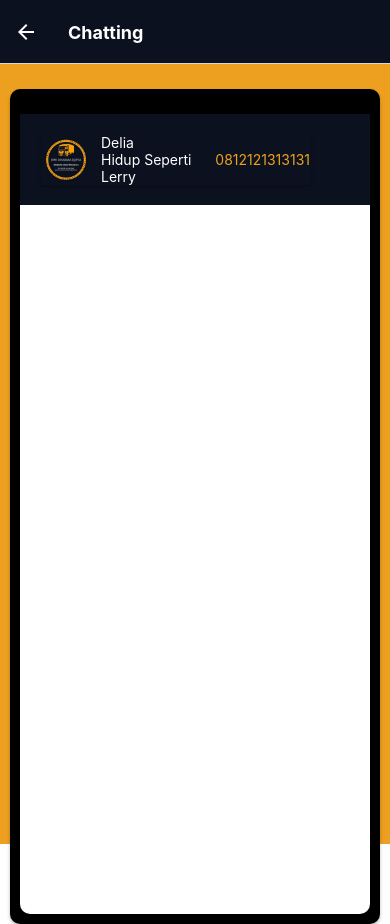
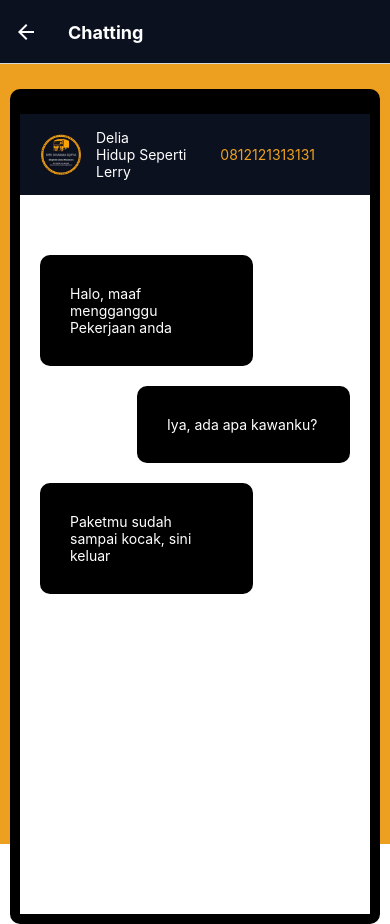
Before and after one commit to ShiroKatsuya/AnterIn_Mobile, a React Native app: screen /Chatting in a window 390 px wide. Built offline with nearby package versions, Linux system fonts and the light colour scheme.

Commit message:
Tambah fitur chat

```diff
--- a/App.js
+++ b/App.js
@@ -54,6 +54,14 @@ function MainTab() {
           iconName = focused
             ? require('./pages/img/Profil-aktif.png') // Ganti dengan path ke gambar aktif Anda
             : require('./pages/img/Profil.png'); // Ganti dengan path ke gambar default Anda
+        } else if (route.name === 'Profile') {
+          iconName = focused
+            ? require('./pages/img/Profil-aktif.png') // Ganti dengan path ke gambar aktif Anda
+            : require('./pages/img/Profil.png'); // Ganti dengan path ke gambar default Anda
+        } else if (route.name === 'Profile') {
+          iconName = focused
+            ? require('./pages/img/Profil-aktif.png') // Ganti dengan path ke gambar aktif Anda
+            : require('./pages/img/Profil.png'); // Ganti dengan path ke gambar default Anda
         }
 
         return <Ionicons name={iconName} size={size} color={color} />;
@@ -70,9 +78,6 @@ function MainTab() {
           ...headerOption,
           HeaderCustome: (props) => <headerTitle {...props} />,
         }}
-
-
-
       />
       <Tab.Screen
         name="Transaksi"
@@ -81,6 +86,24 @@ function MainTab() {
           ...headerOption,
           HeaderCustome: (props) => <headerTitle {...props} />,
           title: "Transaksi",
+        }}
+      />
+      <Tab.Screen
+        name="Pilih Paket"
+        component={Transaksi}
+        options={{
+          ...headerOption,
+          HeaderCustome: (props) => <headerTitle {...props} />,
+          title: "",
+        }}
+      />
+      <Tab.Screen
+        name="Pemberitahuan"
+        component={Profile}
+        options={{
+          ...headerOption,
+          HeaderCustome: (props) => <headerTitle {...props} />,
+          title: "Profile",
         }}
       />
       <Tab.Screen
--- a/pages/konsumen/Chatting/index.js
+++ b/pages/konsumen/Chatting/index.js
@@ -1,38 +1,79 @@
-import { StyleSheet, Text, View,Image } from 'react-native'
-import React from 'react'
+import { StyleSheet, Text, View, Image } from 'react-native';
+import React from 'react';
+import { Dimensions } from 'react-native';
+
+const { width } = Dimensions.get('window');
 
 export default function Chatting() {
   return (
     <View style={styles.container}>
-            <View>
-
       <View style={styles.header}>
-
-
-
         <View style={styles.main}>
           <View style={styles.cardInfo}>
             <View style={styles.cardInfoRow}>
               <Image source={require('../../img/logo.png')} style={styles.logo} />
-              <View style={{flex: 1}}>
-                <Text style={{color: 'white'}}>Delia</Text>
-                <Text style={{color: 'white'}}>Hidup Seperti Lerry</Text>
+              <View style={{ flex: 1 }}>
+                <Text style={{ color: 'white' }}>Delia</Text>
+                <Text style={{ color: 'white' }}>Hidup Seperti Lerry</Text>
               </View>
-              <View style={{alignItems: 'flex-end'}}>
-                <Text style={{color: '#EDA01F'}}>0812121313131</Text>
+              <View style={{ alignItems: 'flex-end' }}>
+                <Text style={{ color: '#EDA01F' }}>0812121313131</Text>
+              </View>
+            </View>
+          </View>
+          <View style={styles.resultcontainer}>
+            <View style={styles.result1}>
+              <Text style={{ color: 'white' }}>Halo, maaf mengganggu Pekerjaan anda</Text>
+            </View>
+            <View style={styles.result2}>
+              <Text style={{ color: 'white' }}>Iya, ada apa kawanku?</Text>
+            </View>
+            <View style={styles.result3}>
+              <Text style={{ color: 'white' }}>Paketmu sudah sampai kocak, sini keluar</Text>
             </View>
           </View>
         </View>
       </View>
-
-
     </View>
-            </View>
-    </View>
-  )
+  );
 }
 
 const styles = StyleSheet.create({
+  resultcontainer: {
+    flexDirection: 'column',
+    marginTop: 40,
+  },
+  result1: {
+    backgroundColor: 'black',
+    padding: 30,
+    borderRadius: 10,
+    alignItems: 'flex-start',
+    alignContent: 'flex-start',
+    marginTop: 20,
+    marginLeft: 20,
+    marginRight: width * 0.30, // Menggunakan persentase dari lebar layar
+  },
+  result2: {
+    backgroundColor: 'black',
+    padding: 30,
+    borderRadius: 10,
+    alignItems: 'flex-start',
+    alignContent: 'flex-start',
+    marginLeft: width * 0.30, // Menggunakan persentase dari lebar layar
+    marginRight: 20,
+    marginTop: 20,
+  },
+  result3: {
+    backgroundColor: 'black',
+    padding: 30,
+    borderRadius: 10,
+    alignItems: 'flex-end',
+    alignContent: 'flex-end',
+    justifyContent: 'flex-end',
+    marginTop: 20,
+    marginLeft: 20,
+    marginRight: width * 0.30, // Menggunakan persentase dari lebar layar
+  },
   logo: {
     width: 50,
     height: 50,
@@ -40,9 +81,7 @@ const styles = StyleSheet.create({
   },
   cardInfo: {
     backgroundColor: '#0B111F',
-    padding: 20,
-
-
+    padding: 15,
   },
   cardInfoRow: {
     marginRight: 40,
@@ -50,41 +89,21 @@ const styles = StyleSheet.create({
     flexDirection: 'row',
     alignItems: 'center',
     justifyContent: 'space-between',
-    shadowColor: '#000',
-    shadowOffset: { width: 0, height: 2 },
-    shadowOpacity: 0.25,
-    shadowRadius: 3.84,
-    elevation: 5,
   },
-    container:{
-        flex:1,
-        backgroundColor:'#EDA01F',
-        padding:10
+  container: {
+    flex: 1,
+    backgroundColor: '#EDA01F',
+    padding: 10,
   },
-    header:{
-      marginTop:15,
-      backgroundColor:'black',
-      padding:10,
-      // paddingBottom:400
-      // width:530
-      borderRadius:10,
-      shadowColor: '#000',
-      shadowOffset: { width: 0, height: 2 },
-      shadowOpacity: 0.25,
-      shadowRadius: 3.84,
-      elevation: 5,
+  header: {
+    marginTop: 15,
+    backgroundColor: 'black',
+    padding: 10,
+    borderRadius: 10,
   },
-    main:{
-      backgroundColor:'#FFFFFF',
-
-      marginTop:15,
-      borderRadius:10,
-      shadowColor: '#000',
-      shadowOffset: { width: 0, height: 2 },
-      shadowOpacity: 0.25,
-      shadowRadius: 3.84,
-      elevation: 5,
-      height:800
+  main: {
+    backgroundColor: '#FFFFFF',
+    marginTop: 15,
+    height: 800,
   },
-
-})
+});
--- a/pages/konsumen/Dashboard/index.js
+++ b/pages/konsumen/Dashboard/index.js
@@ -43,7 +43,7 @@ const Dashboard = () => {
           <TouchableOpacity onPress={() => navigation.navigate('Pesanan')}>
             <Text style={styles.unggulanText}>Detail Pesanan</Text>
           </TouchableOpacity>
-          <TouchableOpacity onPress={() => navigation.navigate('Chat')}>
+          <TouchableOpacity onPress={() => navigation.navigate('Chatting')}>
             <Text style={styles.unggulanText}>Chat</Text>
           </TouchableOpacity>
           <TouchableOpacity onPress={() => navigation.navigate('KlasifikasiObjek')}>
--- a/pages/konsumen/Transaksi/index.js
+++ b/pages/konsumen/Transaksi/index.js
@@ -1,12 +1,64 @@
 import { StyleSheet, Text, View } from 'react-native'
 import React from 'react'
+import { useNavigation } from '@react-navigation/native';
 
 export default function Transaksi() {
+  const navigation =  useNavigation();
   return (
-    <View>
-      <Text>Transaksi</Text>
+    <View style={styles.container}>
+      <Text style={styles.text}>Pilih Paket yang Anda Mau:</Text>
+      <View style={styles.cardPaket}>
+        <View style={styles.cardPaketChild}>
+        </View>
+        <View style={styles.cardPaketChild}>
+        </View>
+        <View style={styles.cardPaketChild}>
+        </View>
+
+      </View>
     </View>
   )
 }
 
-const styles = StyleSheet.create({})
+const styles = StyleSheet.create({
+  container: {
+    flex: 1,
+    backgroundColor: '#eda01f',
+    padding: 20
+  },
+  cardPaket:{
+    backgroundColor: '#0b111f',
+    flexDirection: 'row',
+    borderRadius: 30,
+    padding: 20,
+    marginTop: 20,
+    shadowColor: '#000',
+    shadowOffset: { width: 0, height: 2 },
+    shadowOpacity: 0.25,
+    shadowRadius: 3.84,
+    elevation: 5,
+  },
+  text: {
+    fontSize: 18,
+    fontStyle: 'italic',
+    fontWeight:'bold',
+  },
+  text1: {
+    fontSize: 18,
+    color: 'white',
+    fontStyle: 'italic',
+    fontWeight:'bold',
+  },
+  cardPaketChild:{
+    backgroundColor: 'grey',
+
+    width: 0.1,
+    height: 0.1,
+    borderRadius: 7,
+    color: 'white',
+    // padding: 5,
+    marginRight: 10,
+    marginTop:40,
+    padding: 20
+  }
+})
```
Lines whose indentation alone changed are shown as unchanged.
